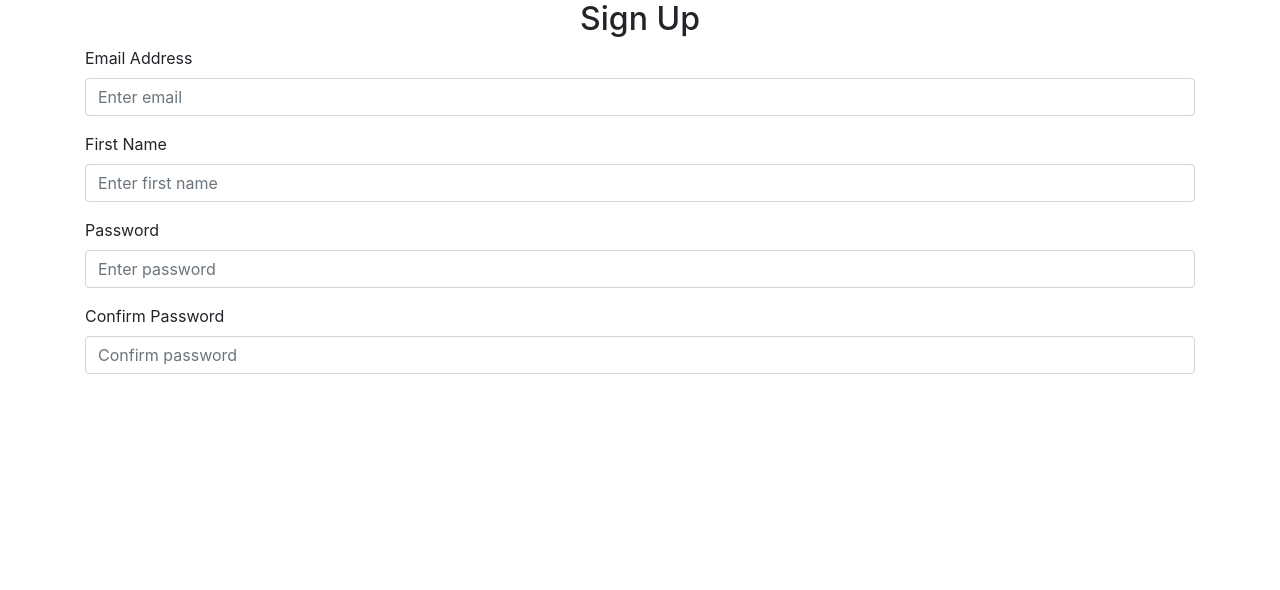
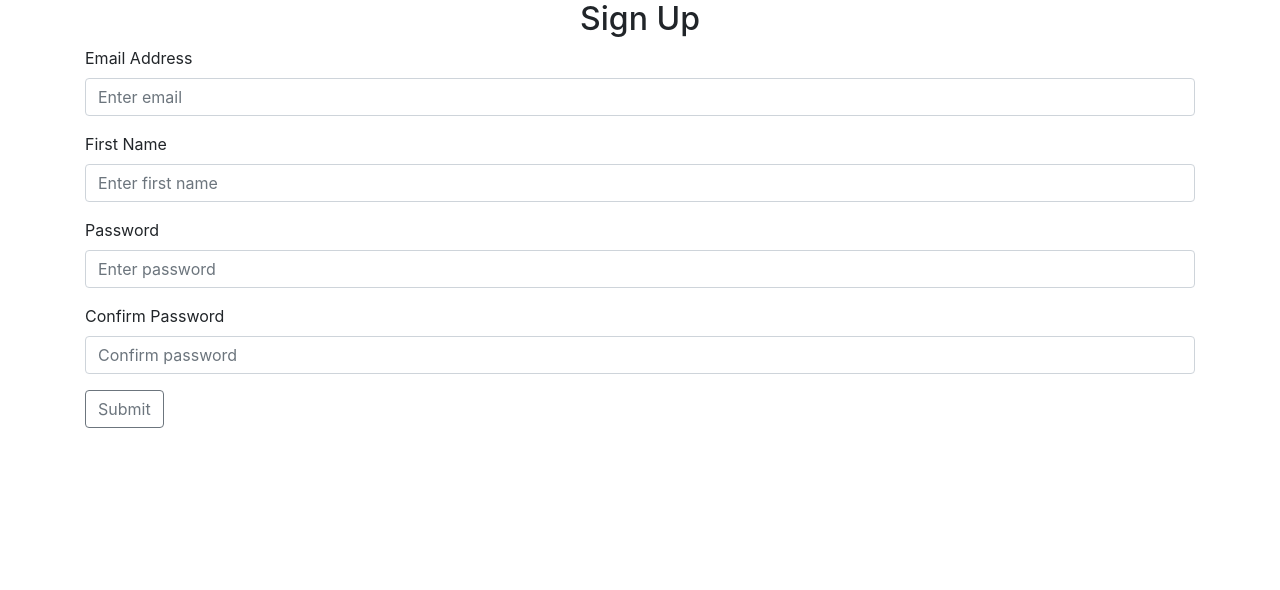
Before and after one commit to Megwana/Website, a Flask app: page /sign-up in a window 1280 px wide. Shown: the part 56-646 px from the top of the page. Run offline with Flask 2, Linux system fonts and the light colour scheme; some libraries are stand-ins or nearby versions.

Commit message:
add button to form

```diff
--- a/website/templates/login.html
+++ b/website/templates/login.html
@@ -19,5 +19,8 @@
         id="password" name="password"
         placeholder="Enter password" required>
     </div>
+    <button type="button" class="btn btn-outline-secondary">
+        Submit
+    </button>
 </form>
 {% endblock %}
--- a/website/templates/sign_up.html
+++ b/website/templates/sign_up.html
@@ -35,5 +35,8 @@
         id="password2" name="password2"
         placeholder="Confirm password" required>
     </div>
+    <button type="button" class="btn btn-outline-secondary">
+        Submit
+    </button>
 </form>
 {% endblock %}
```
